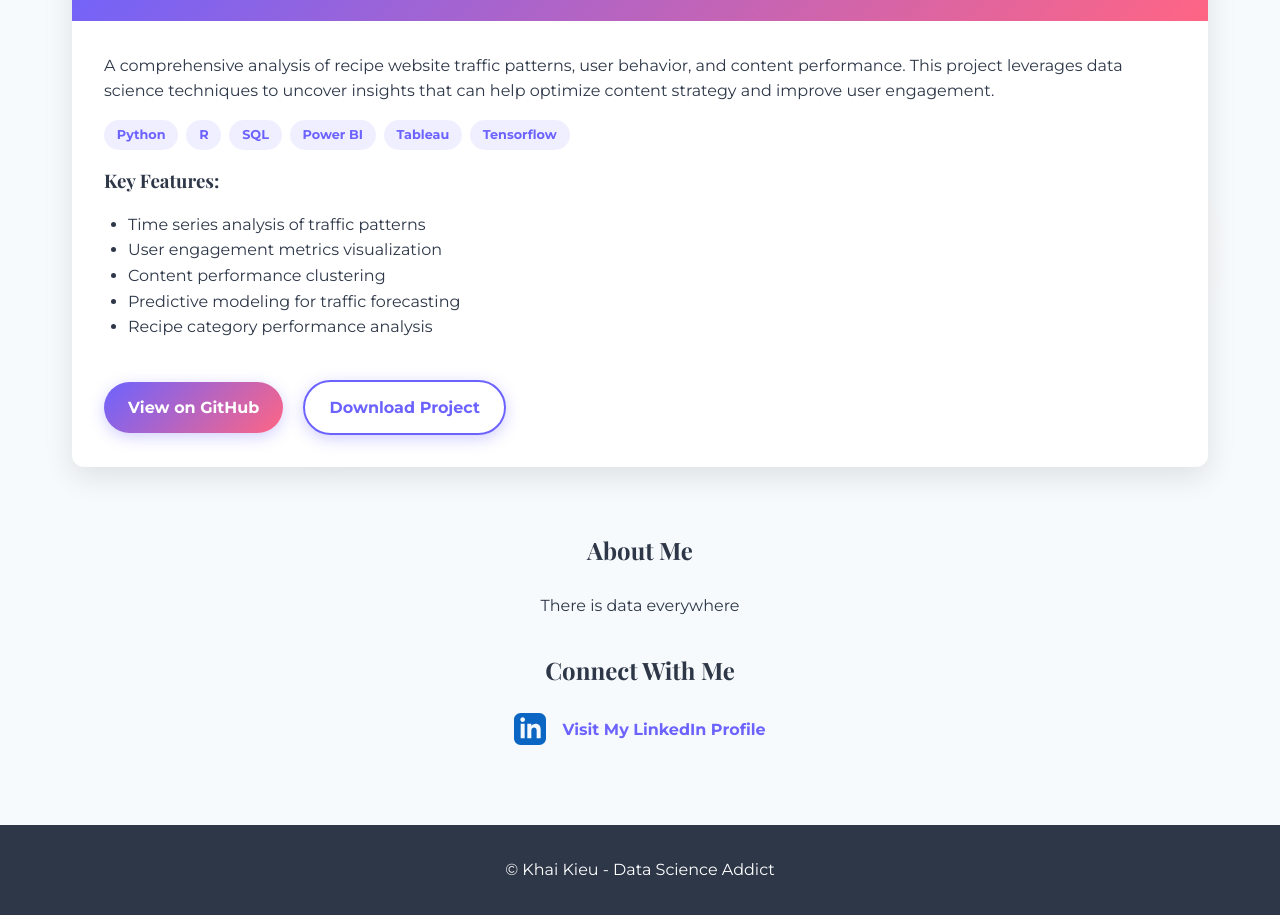
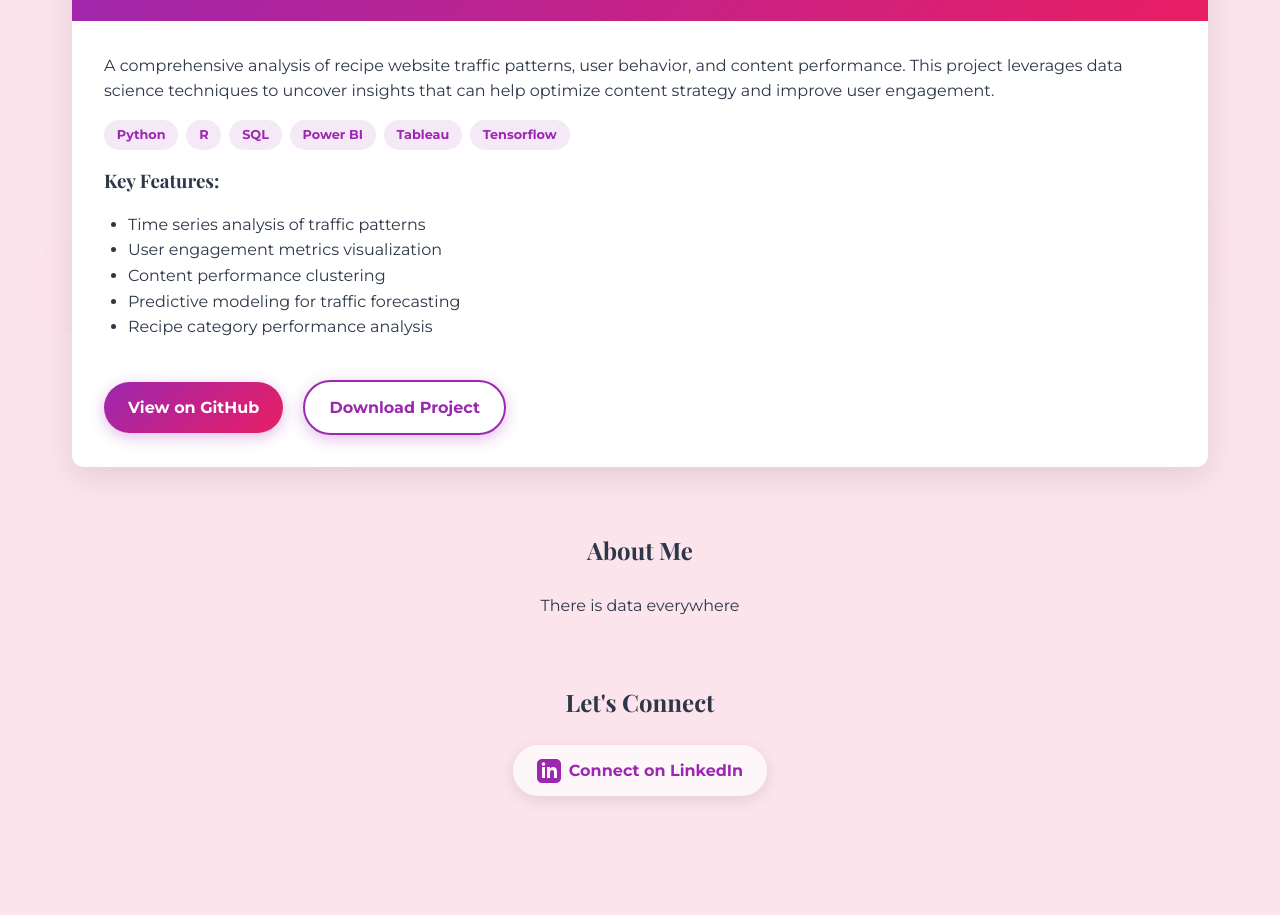
Before and after one commit to Rohulk/My-website, a website: page index.html in a window 1280 px wide. Shown: the part 317-1232 px from the top of the page. After the commit the page ends 1209 px from the top, so only its background shows below. Drawn offline with nearby package versions, Linux system fonts and the light colour scheme.

Commit message:
index.html

```diff
--- a/index.html
+++ b/index.html
@@ -3,15 +3,15 @@
 <head>
     <meta charset="UTF-8">
     <meta name="viewport" content="width=device-width, initial-scale=1.0">
-    <title>Khai Kieu :) - Data Science Addict</title>
+    <title>Khai Kieu - Data Science Addict</title>
     <link href="https://fonts.googleapis.com/css2?family=Montserrat:wght@400;700&family=Playfair+Display:wght@700&display=swap" rel="stylesheet">
     <style>
         :root {
-            --primary: #6C63FF;
-            --secondary: #FF6584;
+            --primary: #9C27B0;
+            --secondary: #E91E63;
             --dark: #2D3748;
-            --light: #F7FAFC;
-            --accent: #48BB78;
+            --light: #FCE4EC;
+            --accent: #FF9800;
             --gradient: linear-gradient(135deg, var(--primary), var(--secondary));
         }
 
@@ -36,6 +36,7 @@
             padding: 2rem 0;
             position: relative;
             overflow: hidden;
+            animation: fadeIn 1s ease-out;
         }
 
         .header-content {
@@ -85,13 +86,21 @@
             box-shadow: 0 10px 30px rgba(0,0,0,0.1);
             overflow: hidden;
             margin-bottom: 3rem;
+            transform: translateY(20px);
+            opacity: 0;
+            transition: transform 0.5s ease, box-shadow 0.3s ease, opacity 0.5s ease;
+            animation: fadeInUp 0.5s forwards;
+            animation-delay: calc(var(--order) * 0.1s);
+        }
+
+        .project-card.visible {
             transform: translateY(0);
-            transition: transform 0.3s ease, box-shadow 0.3s ease;
+            opacity: 1;
         }
 
         .project-card:hover {
-            transform: translateY(-5px);
-            box-shadow: 0 15px 35px rgba(0,0,0,0.15);
+            transform: translateY(-5px) scale(1.01);
+            box-shadow: 0 15px 35px rgba(0,0,0,0.2);
         }
 
         .project-header {
@@ -119,12 +128,13 @@
             margin-top: 1rem;
             border: none;
             cursor: pointer;
-            box-shadow: 0 4px 15px rgba(108, 99, 255, 0.3);
+            box-shadow: 0 4px 15px rgba(156, 39, 176, 0.3);
+            transition: all 0.3s ease;
         }
 
         .btn:hover {
-            transform: translateY(-2px);
-            box-shadow: 0 6px 20px rgba(108, 99, 255, 0.4);
+            transform: translateY(-3px) scale(1.05);
+            box-shadow: 0 8px 25px rgba(156, 39, 176, 0.4);
         }
 
         .btn-outline {
@@ -137,14 +147,6 @@
         .btn-outline:hover {
             background: var(--primary);
             color: white;
-        }
-
-        footer {
-            background: var(--dark);
-            color: white;
-            text-align: center;
-            padding: 2rem 0;
-            margin-top: 3rem;
         }
 
         .animated-bg {
@@ -201,6 +203,22 @@
             }
         }
 
+        @keyframes fadeIn {
+            from { opacity: 0; }
+            to { opacity: 1; }
+        }
+
+        @keyframes fadeInUp {
+            from {
+                opacity: 0;
+                transform: translateY(20px);
+            }
+            to {
+                opacity: 1;
+                transform: translateY(0);
+            }
+        }
+
         .tech-stack {
             display: flex;
             flex-wrap: wrap;
@@ -209,12 +227,50 @@
         }
 
         .tech-item {
-            background: rgba(108, 99, 255, 0.1);
+            background: rgba(156, 39, 176, 0.1);
             color: var(--primary);
             padding: 0.3rem 0.8rem;
             border-radius: 50px;
             font-size: 0.8rem;
             font-weight: bold;
+            transition: all 0.3s ease;
+        }
+
+        .tech-item:hover {
+            transform: scale(1.1);
+            background: rgba(156, 39, 176, 0.2);
+        }
+
+        .connect-section {
+            text-align: center;
+            margin: 4rem 0;
+            animation: fadeIn 1s ease-out;
+        }
+
+        .linkedin-link {
+            display: inline-flex;
+            align-items: center;
+            gap: 0.5rem;
+            color: var(--primary);
+            font-weight: bold;
+            text-decoration: none;
+            padding: 0.8rem 1.5rem;
+            border-radius: 50px;
+            transition: all 0.3s ease;
+            background: rgba(255,255,255,0.7);
+            box-shadow: 0 4px 15px rgba(0,0,0,0.1);
+        }
+
+        .linkedin-link:hover {
+            transform: translateY(-3px);
+            box-shadow: 0 8px 25px rgba(0,0,0,0.15);
+            color: #0A66C2;
+        }
+
+        .linkedin-icon {
+            width: 24px;
+            height: 24px;
+            fill: currentColor;
         }
 
         @media (max-width: 768px) {
@@ -259,7 +315,7 @@
     </header>
 
     <main class="container">
-        <section class="project-card">
+        <section class="project-card" style="--order: 1">
             <div class="project-header">
                 <h2>Recipe Site Traffic Analysis</h2>
             </div>
@@ -291,45 +347,34 @@
             </div>
         </section>
 
-        <section style="text-align: center; margin-top: 4rem;">
+        <section style="text-align: center; margin-top: 4rem; animation: fadeIn 1s ease-out;">
             <h2 style="margin-bottom: 1.5rem;">About Me</h2>
             <p style="max-width: 800px; margin: 0 auto;">
                 There is data everywhere
             </p>
         </section>
 
-        <!-- LinkedIn Section Added Here -->
-        <section style="text-align: center; margin-top: 2rem;">
-            <h2 style="margin-bottom: 1.5rem;">Connect With Me</h2>
-            <div style="display: flex; justify-content: center; align-items: center; gap: 1rem;">
-                <!-- LinkedIn logo SVG - replace with img tag if you prefer -->
-                <svg xmlns="http://www.w3.org/2000/svg" width="32" height="32" viewBox="0 0 24 24" fill="#0A66C2">
+        <section class="connect-section">
+            <h2 style="margin-bottom: 1.5rem;">Let's Connect</h2>
+            <a href="https://www.linkedin.com/in/addictedtodata/" class="linkedin-link" target="_blank">
+                <svg class="linkedin-icon" xmlns="http://www.w3.org/2000/svg" viewBox="0 0 24 24">
                     <path d="M19 0h-14c-2.761 0-5 2.239-5 5v14c0 2.761 2.239 5 5 5h14c2.762 0 5-2.239 5-5v-14c0-2.761-2.238-5-5-5zm-11 19h-3v-11h3v11zm-1.5-12.268c-.966 0-1.75-.79-1.75-1.764s.784-1.764 1.75-1.764 1.75.79 1.75 1.764-.783 1.764-1.75 1.764zm13.5 12.268h-3v-5.604c0-3.368-4-3.113-4 0v5.604h-3v-11h3v1.765c1.396-2.586 7-2.777 7 2.476v6.759z"/>
                 </svg>
-                <!-- Replace # with your actual LinkedIn URL -->
-                <a href="#" target="_blank" style="color: var(--primary); font-weight: bold; text-decoration: none;">
-                    Visit My LinkedIn Profile
-                </a>
-            </div>
+                Connect on LinkedIn
+            </a>
         </section>
     </main>
 
-    <footer>
-        <p>&copy; Khai Kieu - Data Science Addict</p>
-    </footer>
-
     <script>
-        // Dynamic background elements
         document.addEventListener('DOMContentLoaded', function() {
             // Add more floating elements
             const animatedBg = document.querySelector('.animated-bg');
-            const colors = ['#6C63FF', '#FF6584', '#48BB78', '#F6E05E', '#4299E1'];
+            const colors = ['#9C27B0', '#E91E63', '#FF9800', '#F6E05E', '#4299E1'];
 
-            for (let i = 0; i < 5; i++) {
+            for (let i = 0; i < 8; i++) {
                 const circle = document.createElement('div');
                 circle.classList.add('circle');
 
-                // Random properties
                 const size = Math.random() * 200 + 50;
                 const posX = Math.random() * 100;
                 const posY = Math.random() * 100;
@@ -348,31 +393,28 @@
                 animatedBg.appendChild(circle);
             }
 
+            // Animate elements when they come into view
+            const animateOnScroll = function() {
+                const projectCards = document.querySelectorAll('.project-card');
+
+                projectCards.forEach(card => {
+                    const cardPosition = card.getBoundingClientRect().top;
+                    const screenPosition = window.innerHeight / 1.3;
+
+                    if (cardPosition < screenPosition) {
+                        card.classList.add('visible');
+                    }
+                });
+            };
+
+            window.addEventListener('scroll', animateOnScroll);
+            animateOnScroll(); // Run once on load
+
             // Parallax effect for header
             window.addEventListener('scroll', function() {
                 const scrollPosition = window.pageYOffset;
                 const header = document.querySelector('header');
                 header.style.backgroundPositionY = `${scrollPosition * 0.5}px`;
-
-                // Animate project cards when they come into view
-                const projectCards = document.querySelectorAll('.project-card');
-                projectCards.forEach(card => {
-                    const cardPosition = card.getBoundingClientRect().top;
-                    const screenPosition = window.innerHeight / 1.3;
-
-                    if (cardPosition < screenPosition) {
-                        card.style.opacity = '1';
-                        card.style.transform = 'translateY(0)';
-                    }
-                });
-            });
-
-            // Initial animation for project cards
-            const projectCards = document.querySelectorAll('.project-card');
-            projectCards.forEach((card, index) => {
-                card.style.opacity = '0';
-                card.style.transform = `translateY(${20 * (index + 1)}px)`;
-                card.style.transitionDelay = `${index * 0.1}s`;
             });
         });
     </script>
```
